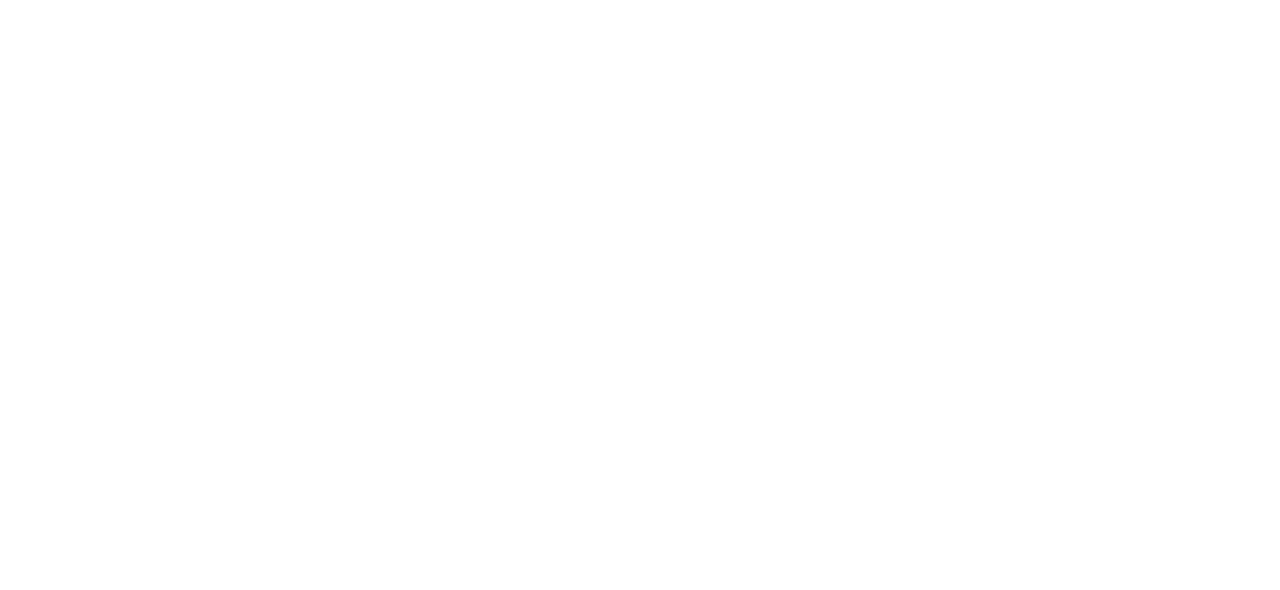
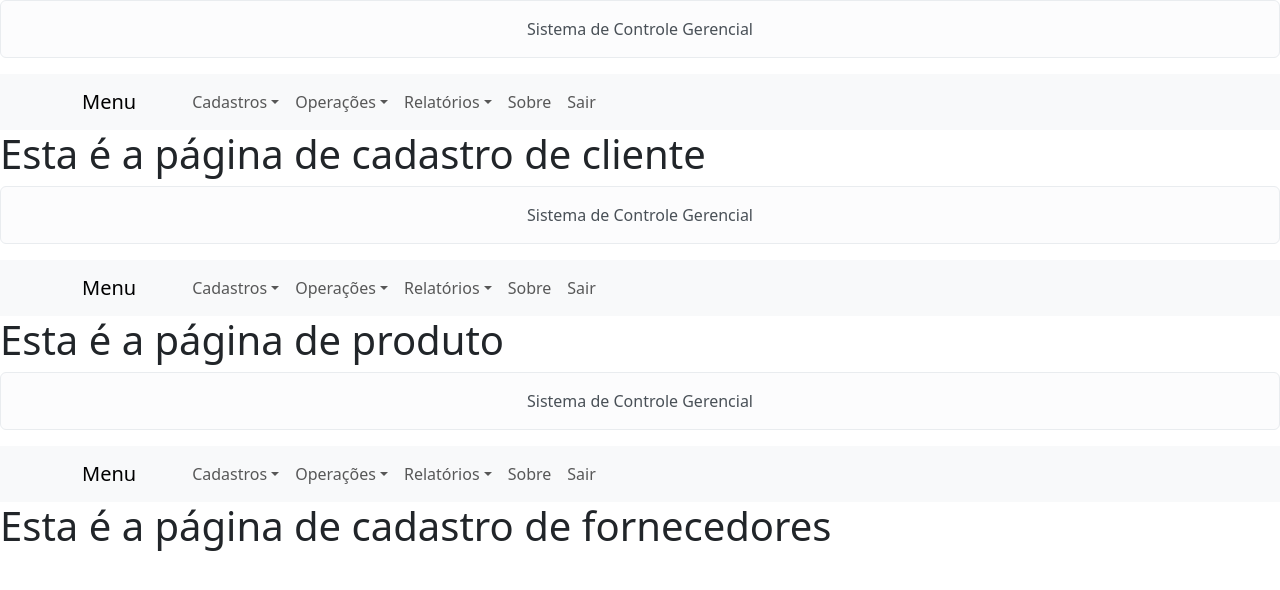
Before and after one commit to joaomanuelpe/sistemaAula, a React (Create React App) app: page / in a window 1280 px wide. Shown: the top 590 px of the page. Built offline with nearby package versions, Linux system fonts and the light colour scheme.

Commit message:
desenvolvendo componentes de layout do sistema

```diff
--- a/package.json
+++ b/package.json
@@ -6,7 +6,9 @@
     "@testing-library/jest-dom": "^5.17.0",
     "@testing-library/react": "^13.4.0",
     "@testing-library/user-event": "^13.5.0",
+    "bootstrap": "^5.3.3",
     "react": "^18.3.1",
+    "react-bootstrap": "^2.10.4",
     "react-dom": "^18.3.1",
     "react-scripts": "5.0.1",
     "web-vitals": "^2.1.4"
--- a/src/App.js
+++ b/src/App.js
@@ -1,7 +1,17 @@
+import Pagina from "./componentes/layouts/Pagina.jsx";
+
 function App() {
   return (
     <div className="App">
-
+      <Pagina>
+        <h1>Esta é a página de cadastro de cliente</h1>
+      </Pagina>
+      <Pagina>
+        <h1>Esta é a página de produto</h1>
+      </Pagina>
+      <Pagina>
+        <h1>Esta é a página de cadastro de fornecedores</h1>
+      </Pagina>
     </div>
   );
 }
--- /dev/null
+++ b/src/componentes/layouts/Cabecalho.jsx
@@ -0,0 +1,11 @@
+import { Alert } from "react-bootstrap";
+
+export default function Cabecalho(props) {
+
+    //método render
+    return (
+        <Alert className={"text-center"} variant="light">
+            {props.titulo || "Título não fornecido"}
+        </Alert>
+ );
+}
--- /dev/null
+++ b/src/componentes/layouts/Menu.jsx
@@ -0,0 +1,42 @@
+import Container from 'react-bootstrap/Container';
+import Nav from 'react-bootstrap/Nav';
+import Navbar from 'react-bootstrap/Navbar';
+import NavDropdown from 'react-bootstrap/NavDropdown';
+
+export default function Menu(props) {
+    //método render
+    return (
+        <Navbar expand="lg" className="bg-body-tertiary">
+            <Container>
+                <Navbar.Brand href="#home">Menu</Navbar.Brand>
+                <Navbar.Toggle aria-controls="basic-navbar-nav" />
+                <Navbar.Collapse id="basic-navbar-nav">
+                    <Nav className="me-auto">
+                        <Nav.Link href="#home"></Nav.Link>
+                        <Nav.Link href="#link"></Nav.Link>
+                        <NavDropdown title="Cadastros" id="basic-nav-dropdown">
+                            <NavDropdown.Item href="#action/3.1">Clientes</NavDropdown.Item>
+                            <NavDropdown.Item href="#action/3.1">Fornecedores</NavDropdown.Item>
+                            <NavDropdown.Item href="#action/3.1">Produtos</NavDropdown.Item>
+                            <NavDropdown.Item href="#action/3.1">Categorias</NavDropdown.Item>
+                        </NavDropdown>
+                        <NavDropdown title="Operações" id="basic-nav-dropdown">
+                            <NavDropdown.Item href="#action/3.1">Compra</NavDropdown.Item>
+                            <NavDropdown.Item href="#action/3.1">Venda</NavDropdown.Item>
+                        </NavDropdown>
+                        <NavDropdown title="Relatórios" id="basic-nav-dropdown">
+                            <NavDropdown.Item href="#action/3.1">Cliente</NavDropdown.Item>
+                            <NavDropdown.Item href="#action/3.1">Fornecedores</NavDropdown.Item>
+                            <NavDropdown.Item href="#action/3.1">Estoque</NavDropdown.Item>
+                            <NavDropdown.Item href="#action/3.1">Vendas</NavDropdown.Item>
+                            <NavDropdown.Item href="#action/3.1">Compras</NavDropdown.Item>
+
+                        </NavDropdown>
+                        <Nav.Link href="#link">Sobre</Nav.Link>
+                        <Nav.Link href="#link">Sair</Nav.Link>
+                    </Nav>
+                </Navbar.Collapse>
+            </Container>
+        </Navbar>
+    );
+}
--- /dev/null
+++ b/src/componentes/layouts/Pagina.jsx
@@ -0,0 +1,15 @@
+import Cabecalho from "./Cabecalho.jsx";
+import Menu from "./Menu.jsx";
+
+export default function Pagina(props) {
+    //método render
+    return (
+        <>
+            <Cabecalho titulo="Sistema de Controle Gerencial" />
+            <Menu />
+            {
+                props.children
+            }
+        </>
+    );
+}
--- a/src/index.js
+++ b/src/index.js
@@ -1,6 +1,8 @@
 import React from 'react';
 import ReactDOM from 'react-dom/client';
 import App from './App';
+
+import "bootstrap/dist/css/bootstrap.min.css";
 
 const root = ReactDOM.createRoot(document.getElementById('root'));
 root.render(
```
Also changed, not shown: 1 other file (tests, documents, lock files or other folders).
